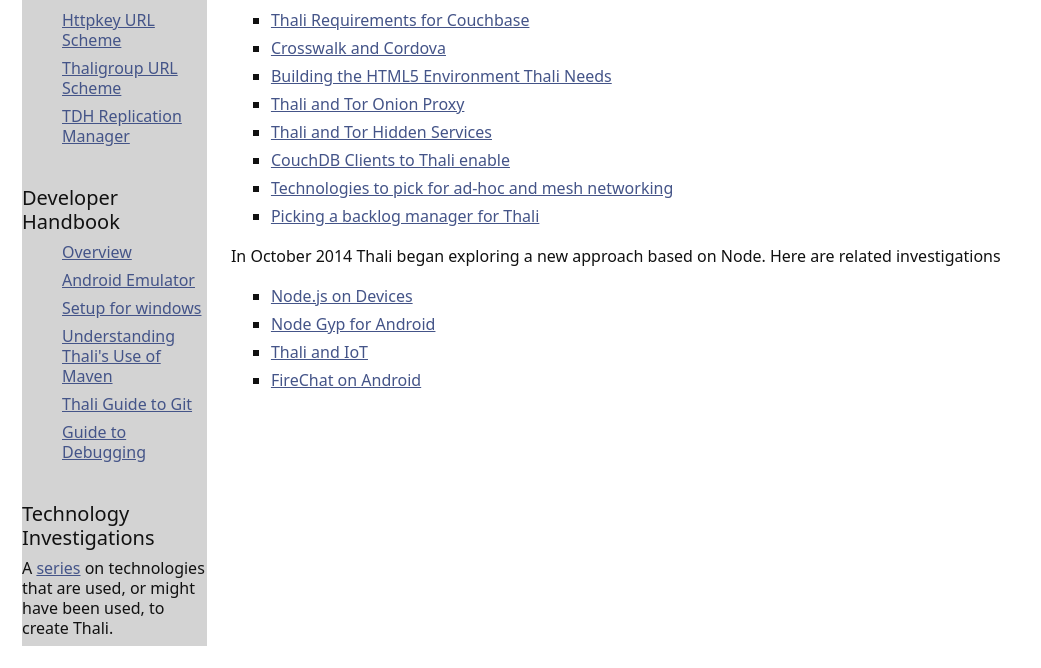
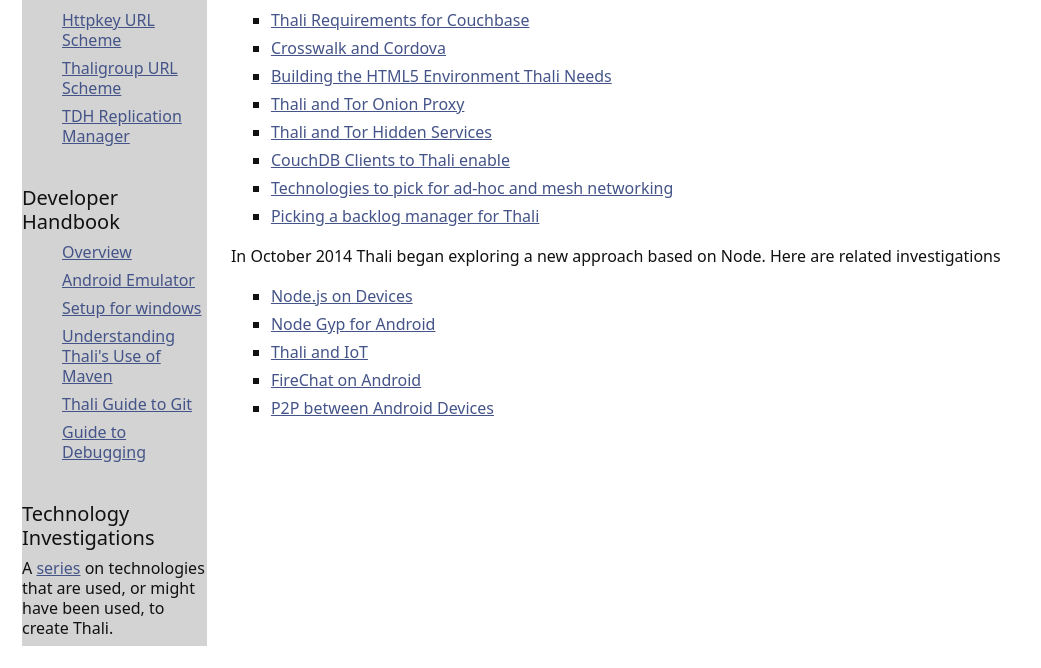
Before and after one commit to thaliproject/thali, a Jekyll site: the page built from TechnologyInvestigations.md, in a window 1280 px wide. Shown: the part 320-988 px from the top of the page, without its empty margins (0-1041 px from the left). Built offline with Jekyll 4.4.1, drawn with Linux system fonts in a browser that asks for light colours; Markdown is read by kramdown in place of the engine named in the settings.

Commit message:
Update TechnologyInvestigations.md

```diff
--- a/TechnologyInvestigations.md
+++ b/TechnologyInvestigations.md
@@ -28,3 +28,4 @@
 * [Node Gyp for Android](NotesOnNodeGypForAndroid)
 * [Thali and IoT](ThaliAndIoT)
 * [FireChat on Android](ExperimentWithFireChat)
+* [P2P between Android Devices](AndroidP2P)
```
